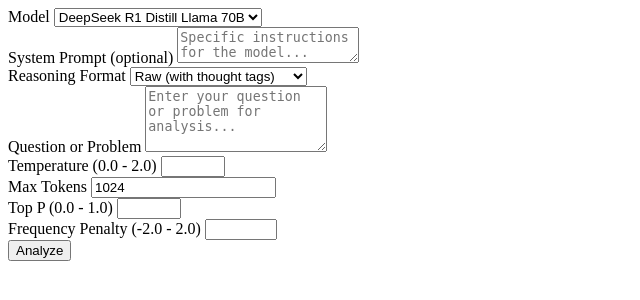
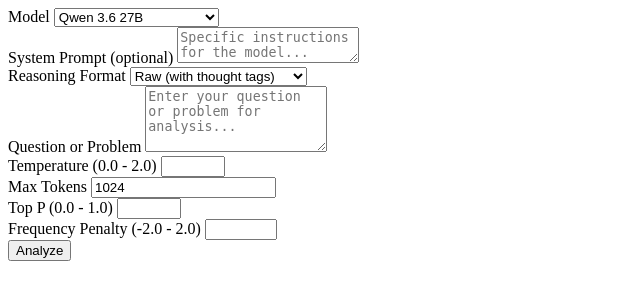
Before and after one commit to lucianotonet/groq-php, a PHP site: page /examples/reasoning.php in a window 1280 px wide. Shown: the top 300 px of the page, without its empty margins (0-640 px from the left). Run offline with PHP 8.4, Linux system fonts and the light colour scheme.

Commit message:
fix(reasoning): omit unsupported reasoning_format for gpt-oss models
openai/gpt-oss models do not accept the reasoning_format parameter. The
Reasoning builder now skips it for those models so current models work, and
the reasoning example dropdown uses qwen/qwen3.6-27b and gpt-oss-120b.

```diff
--- a/examples/reasoning.php
+++ b/examples/reasoning.php
@@ -5,7 +5,7 @@
 
         // Collect all form options
         $options = [
-            'model' => $_POST['model'] ?? 'deepseek-r1-distill-llama-70b',
+            'model' => $_POST['model'] ?? 'qwen/qwen3.6-27b',
             'temperature' => isset($_POST['temperature']) ? floatval($_POST['temperature']) : null,
             'max_completion_tokens' => isset($_POST['max_completion_tokens']) ? intval($_POST['max_completion_tokens']) : null,
             'top_p' => isset($_POST['top_p']) ? floatval($_POST['top_p']) : null,
@@ -58,8 +58,8 @@
         <div>
             <label for="model" class="block text-sm font-medium text-gray-700 mb-1">Model</label>
             <select name="model" class="w-full border border-gray-300 rounded p-2 text-sm">
-                <option value="deepseek-r1-distill-llama-70b">DeepSeek R1 Distill Llama 70B</option>
-                <option value="deepseek-r1-distill-qwen-32b">DeepSeek R1 Distill Qwen 32B</option>
+                <option value="qwen/qwen3.6-27b">Qwen 3.6 27B</option>
+                <option value="openai/gpt-oss-120b">OpenAI GPT-OSS 120B</option>
             </select>
         </div>
         <div>
```
Also changed, not shown: src/Reasoning.php (+10 -1 lines).
